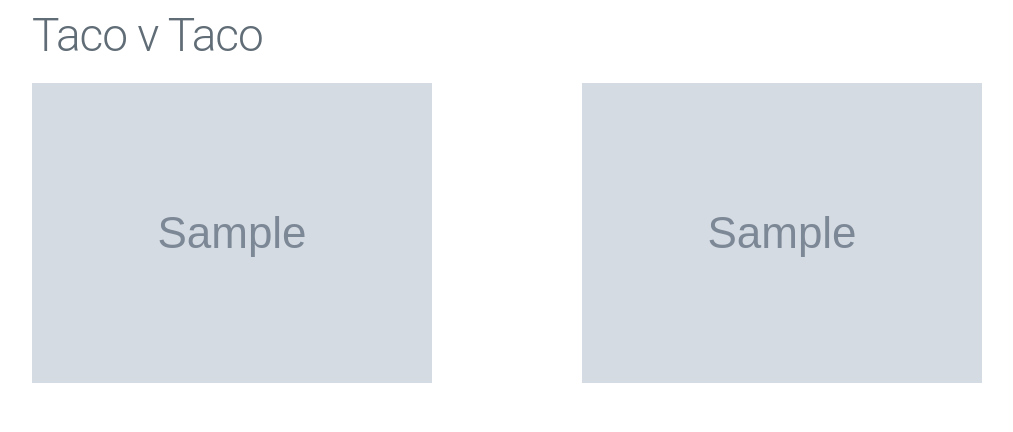
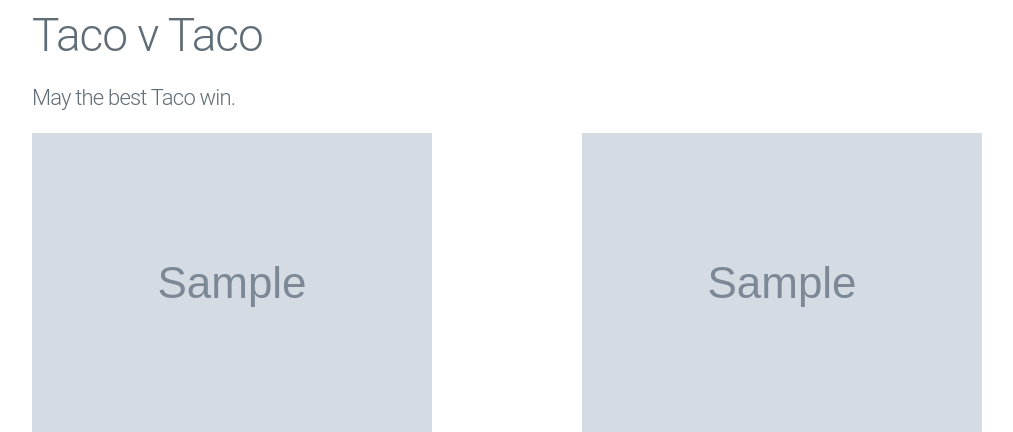
Before and after one commit to blopker/tacovtaco, a Python web app: template templates/index.html in a window 1280 px wide. Shown: the top 432 px of the page, without its empty margins (68-1081 px from the left). Run offline with Jinja, Linux system fonts and the light colour scheme; the template is opened without the code that fills it: most values are stand-ins (such as "Sample title", 1, 10 or a date in 2020); grey boxes marked "Sample" are stand-in pictures; some libraries are stand-ins or nearby versions.

Commit message:
subtitle

```diff
--- a/templates/index.html
+++ b/templates/index.html
@@ -43,6 +43,7 @@
     </script>
     <div class="container">
         <h1 class="">Taco v Taco</h1>
+        <h4>May the best Taco win.</h4>
         <div class="row">
             <div class="column col-6">
                 <a class="vote-button" onclick="vote('{{photoA.id}}', '{{photoB.id}}')"><img src="{{photoA.baseUrl}}"></a>
```
